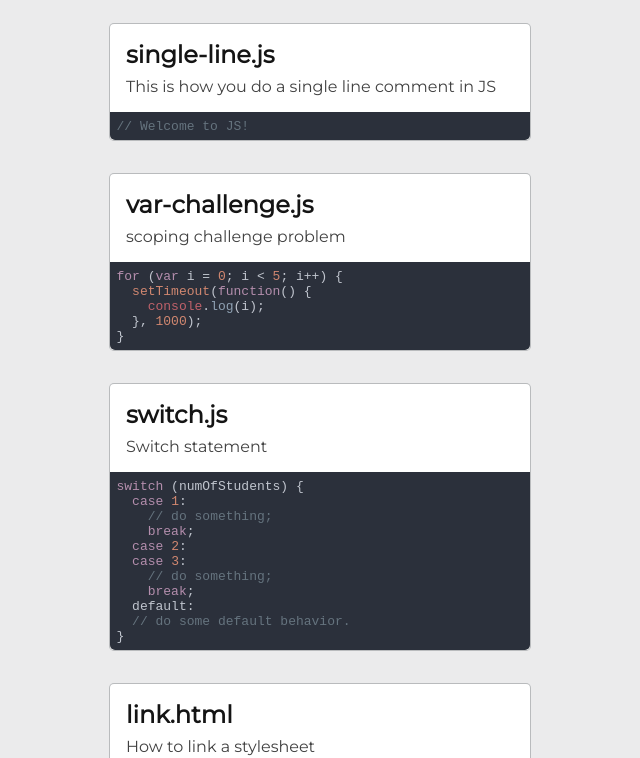
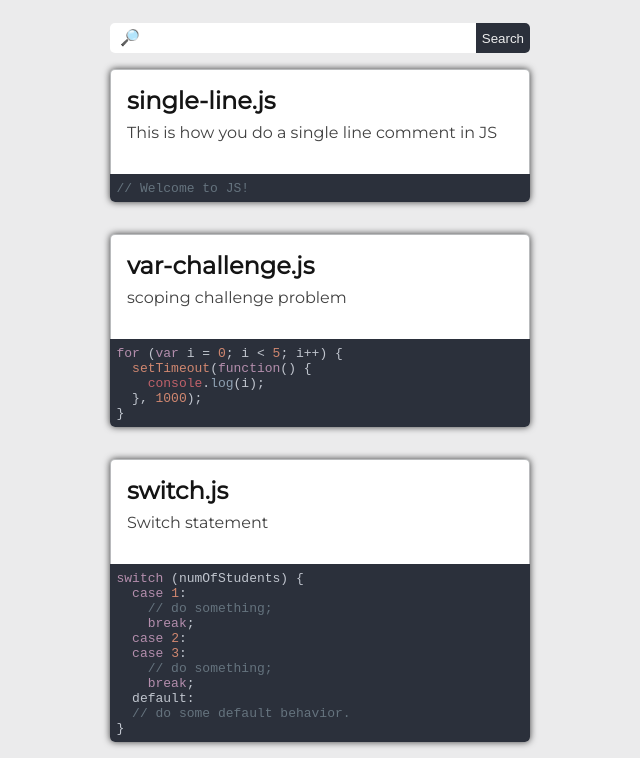
Before and after one commit to Aoliveras/snips-frontend, a plain HTML site: page pages/snippets.html in a window 1280 px wide. Shown: the part 42-800 px from the top of the page, without its empty margins (320-960 px from the left). Drawn offline with nearby package versions, Linux system fonts and the light colour scheme.

Commit message:
Created search bar in HTML and styled the search bar in CSS and created palette.css

```diff
--- a/pages/snippets.html
+++ b/pages/snippets.html
@@ -23,22 +23,13 @@
       </nav>
     </header>
     <main>
+      <form action="" id="search-bar">
+        <label for="search-text">🔎</label>
+        <input type="text" name="search-text" id="search-text" />
+        <button type="submit">Search</button>
+      </form>
       <section id="snippets">
         <!-- This is where our snips shall live and love and be happy! -->
-        <div class="snip">
-          <div class="text">
-            <h2>comment.js</h2>
-            <p>A single line comment</p>
-          </div>
-          <pre><code>//JavaScript is fun!! and also stuff!</code></pre>
-        </div>
-        <div class="snip">
-          <div class="text">
-            <h2>comment2.js</h2>
-            <p>A multi line comment</p>
-          </div>
-          <pre><code>/* JavaScript is fun!! and also stuff! */</code></pre>
-        </div>
       </section>
     </main>
     <footer></footer>
--- /dev/null
+++ b/palette.css
@@ -0,0 +1,7 @@
+:root {
+  --snips-white: #ececed;
+  --snips-grey: #c0c5ce;
+  --snips-orange: #cf8770;
+  --snips-purple: #b48ead;
+  --snips-black: #2b303b;
+}
--- /dev/null
+++ b/search.css
@@ -0,0 +1,48 @@
+#search-bar {
+  display: flex;
+  width: 90%;
+  max-width: 420px;
+  margin: auto;
+  margin-top: 1rem;
+  background-color: #fff;
+  border-radius: var(--border-radius-px);
+  transition: all 250ms;
+
+  --border-radius-px: 5px;
+}
+
+#search-bar:focus-within {
+  box-shadow: 0px 0px 10px 2px rgba(0, 0, 0, 0.75);
+}
+
+#search-bar label {
+  padding: var(--border-radius-px) 10px;
+  padding-bottom: 6px;
+  cursor: pointer;
+}
+
+/* WARN: no IE and no old chrome support  */
+
+#search-bar input {
+  flex: 1 0 auto;
+  border: 0;
+  outline: none;
+}
+
+/* #search-bar input:focus {
+  border-bottom: 1px solid var(--snips-orange);
+} */
+
+#search-bar button {
+  border: 0;
+  border-radius: 0 var(--border-radius-px) var(--border-radius-px) 0;
+  color: var(--snips-white);
+  background-color: var(--snips-black);
+  cursor: pointer;
+
+  transition: all 250ms;
+}
+
+#search-bar button:hover {
+  background-color: var(--snips-orange);
+}
--- a/snippets.css
+++ b/snippets.css
@@ -8,15 +8,17 @@
 .snip {
   width: 85%;
   max-width: 420px;
-  border: 1px solid #282c3452;
   border-radius: 5px;
   background-color: #fff;
   margin: 1rem 0;
+  box-shadow: 0px 0px 7px 0px rgba(0, 0, 0, 0.75);
 }
 
 .snip .text {
   padding: 1rem;
-  padding-bottom: 0;
+  border: 1px solid #282c3452;
+  border-bottom: 0;
+  border-radius: 5px 5px 0 0;
 }
 
 .snip h2 {
--- a/style.css
+++ b/style.css
@@ -1,8 +1,10 @@
 @import url('https://fonts.googleapis.com/css?family=Montserrat&display=swap');
 
 @import 'resets.css';
+@import 'palette.css';
 @import 'header.css';
 @import 'hero.css';
+@import 'search.css';
 @import 'snippets.css';
 
 body {
```
